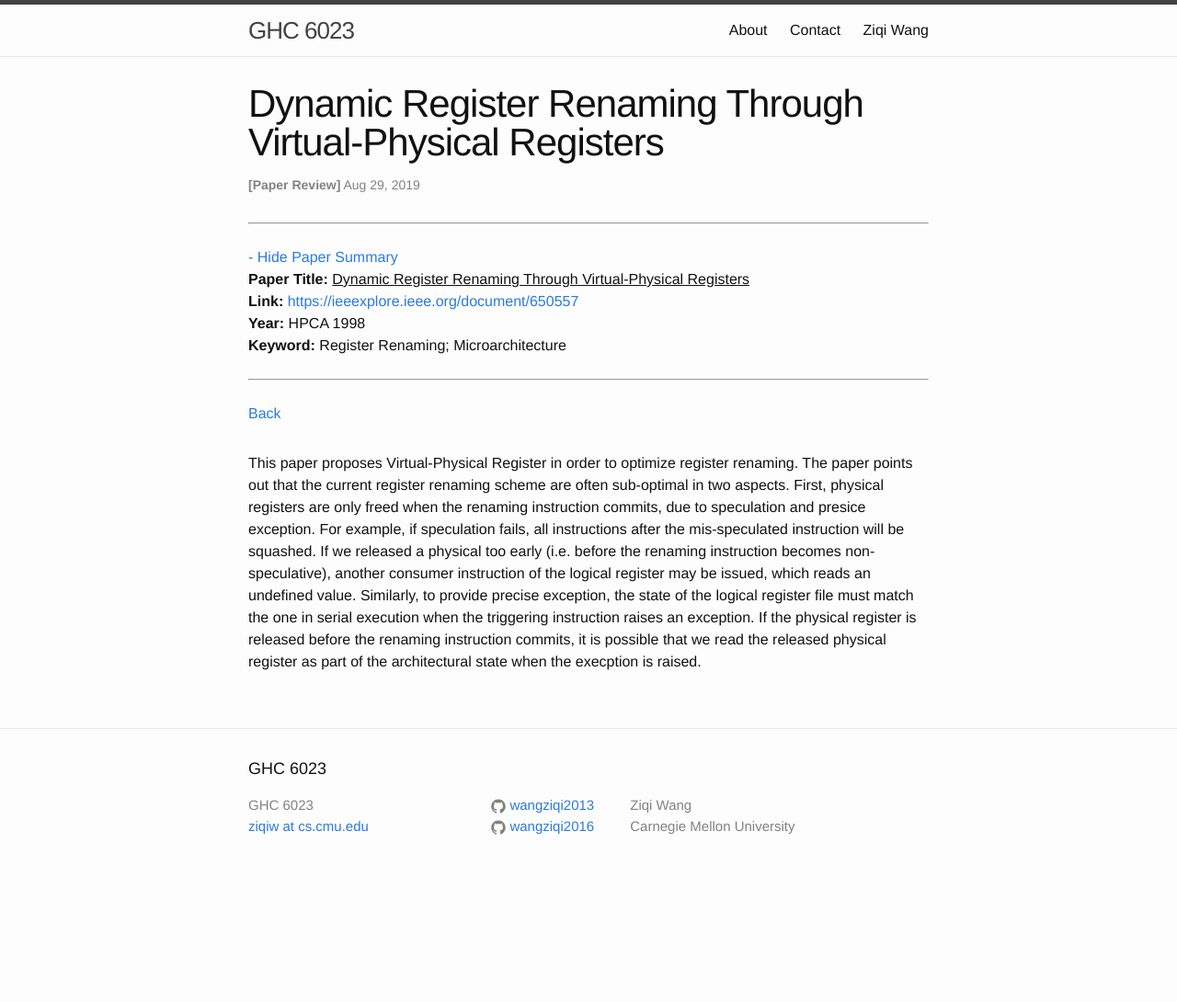
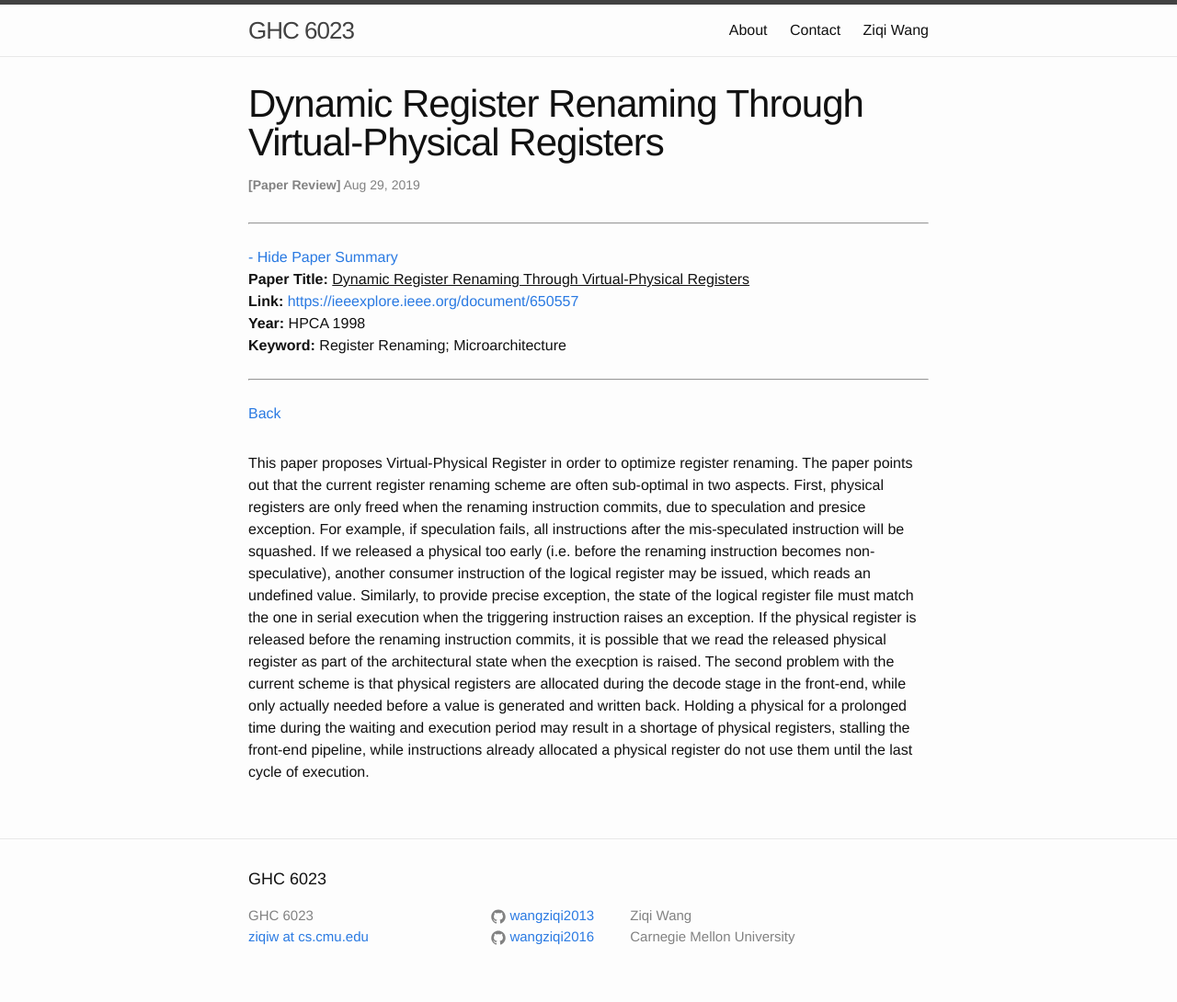
Before and after one commit to wangziqi2013/wangziqi2013.github.io, a Jekyll site: the page built from _posts/2019-08-29-Dynamic-Reg-Renaming-Through-VP-Registers.markdown, in a window 1280 px wide. Shown: the whole page at 92% size. Built offline with Jekyll 4.4.1, drawn with Linux system fonts in a browser that asks for light colours; before the commit the page ends 970 px from its top, so only the background shows below that.

Commit message:
Adding second problem

```diff
--- a/_posts/2019-08-29-Dynamic-Reg-Renaming-Through-VP-Registers.markdown
+++ b/_posts/2019-08-29-Dynamic-Reg-Renaming-Through-VP-Registers.markdown
@@ -21,3 +21,7 @@ non-speculative), another consumer instruction of the logical register may be is
 to provide precise exception, the state of the logical register file must match the one in serial execution when the
 triggering instruction raises an exception. If the physical register is released before the renaming instruction commits,
 it is possible that we read the released physical register as part of the architectural state when the execption is raised.
+The second problem with the current scheme is that physical registers are allocated during the decode stage in the front-end,
+while only actually needed before a value is generated and written back. Holding a physical for a prolonged time during the
+waiting and execution period may result in a shortage of physical registers, stalling the front-end pipeline, while instructions
+already allocated a physical register do not use them until the last cycle of execution.
```
